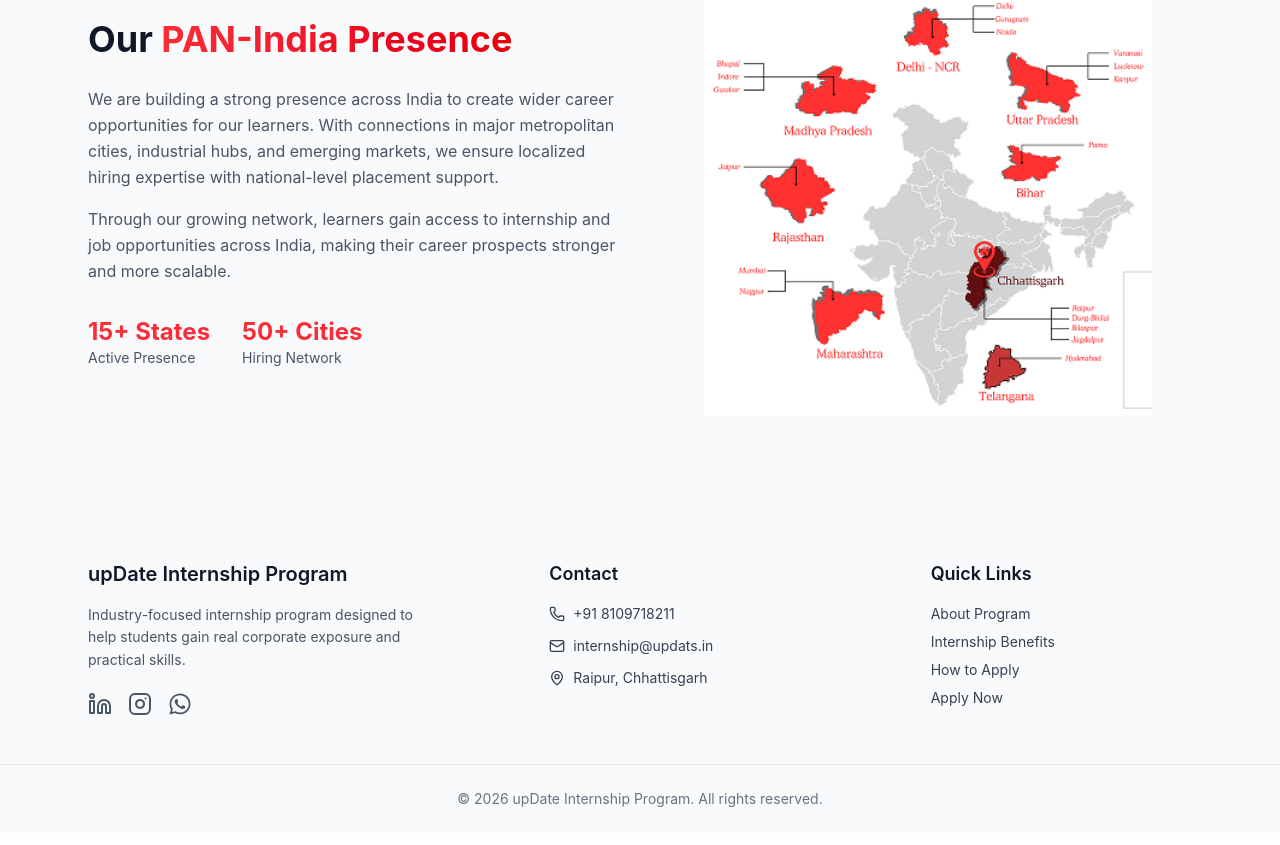
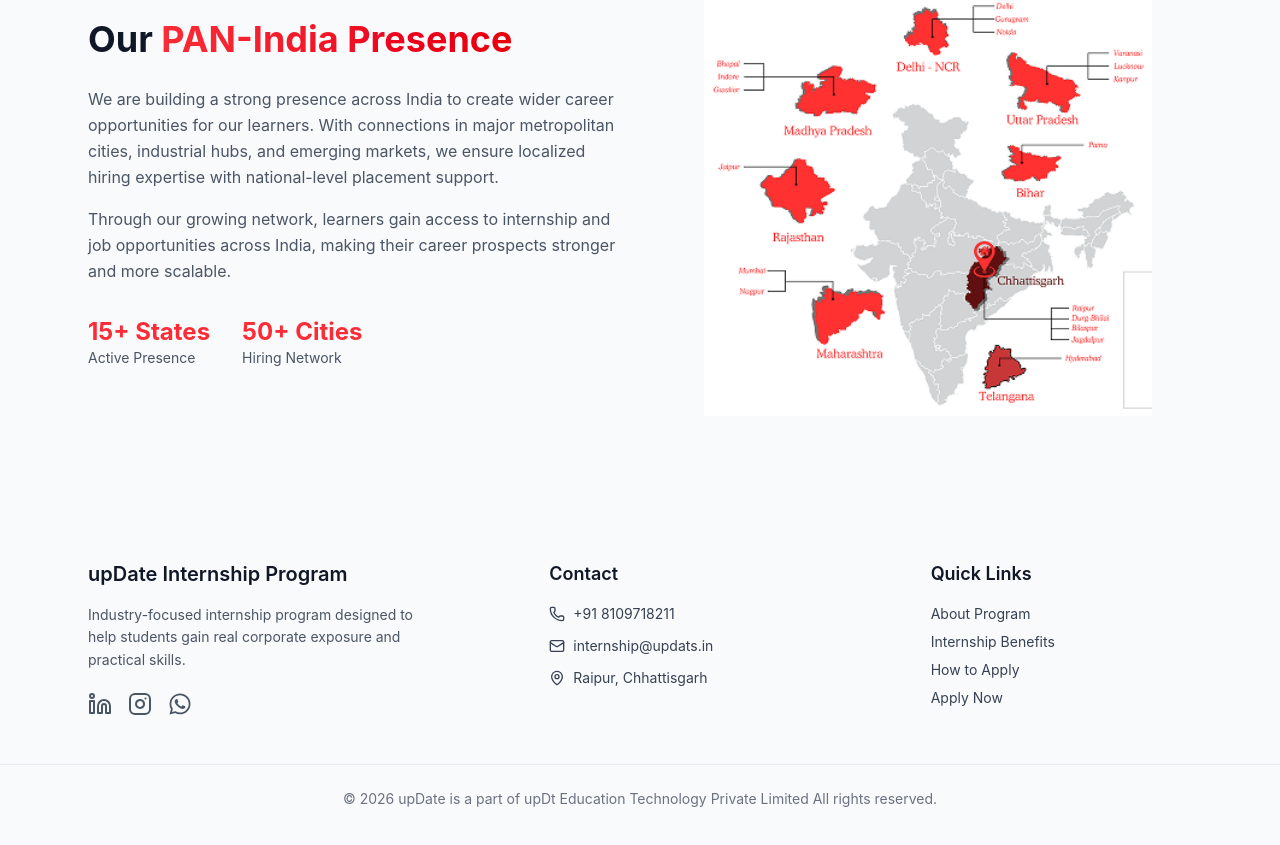
Before and after one commit to rohit-tamboli/intern-landing, a React app in the folder frontend/: page / in a window 1280 px wide. Shown: the part 5142-5987 px from the top of the page. Built offline with nearby package versions, Linux system fonts and the light colour scheme; the HTML template or start-up script is replaced by a standard one.

Commit message:
first commit

```diff
--- a/frontend/src/Components/Footer.jsx
+++ b/frontend/src/Components/Footer.jsx
@@ -125,10 +125,9 @@
         whileInView={{ opacity: 1 }}
         transition={{ delay: 0.6 }}
         viewport={{ once: true }}
-        className="border-t border-gray-200 mt-12 pt-6 text-center text-sm text-gray-500"
+        className="border-t border-gray-200 mt-12 pt-6 mb-17 text-center text-sm text-gray-500"
       >
-        © {new Date().getFullYear()} upDate Internship Program. All rights
-        reserved.
+        © {new Date().getFullYear()} upDate is a part of upDt Education Technology Private Limited All rights reserved.
       </motion.div>
     </footer>
   );
```
